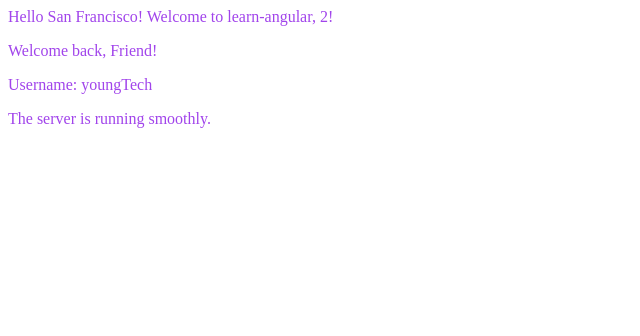
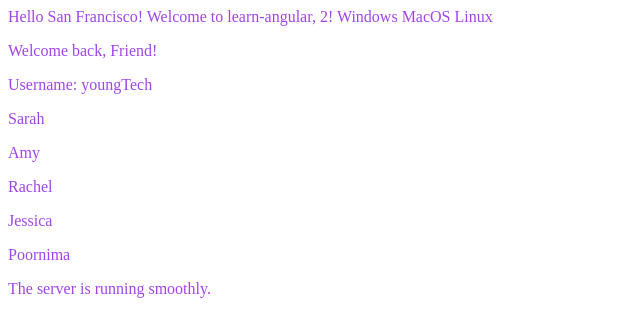
Before and after one commit to Annihilator544/learn-angular2, an Angular app: page / in a window 1280 px wide. Shown: the top 336 px of the page, without its empty margins (0-640 px from the left). Built offline with nearby package versions, Linux system fonts and the light colour scheme.

Commit message:
5-control-flow-for

```diff
--- a/src/app/app.ts
+++ b/src/app/app.ts
@@ -6,6 +6,9 @@ import { User } from './user/user';
   selector: 'app-root',
   template: `
   Hello {{ city }}! Welcome to {{ title() }}, {{ 1 + 1 }}!
+  @for (os of operatingSystems; track os.id) {
+      {{ os.name }}
+    }
   @if (isLoggedIn) {
       <p>Welcome back, Friend!</p>
       <section><app-user /></section>
@@ -27,5 +30,6 @@ export class App {
   city = 'San Francisco';
   isLoggedIn = true;
   isServerRunning = true;
+  operatingSystems = [{id: 'win', name: 'Windows'}, {id: 'osx', name: 'MacOS'}, {id: 'linux', name: 'Linux'}];
   protected readonly title = signal('learn-angular');
 }
--- a/src/app/user/user.html
+++ b/src/app/user/user.html
@@ -1 +1,4 @@
 <p>Username: {{ username }}</p>
+@for (user of users; track user.id) {
+  <p>{{ user.name }}</p>
+}
--- a/src/app/user/user.ts
+++ b/src/app/user/user.ts
@@ -8,4 +8,5 @@ import { Component } from '@angular/core';
 })
 export class User {
   username = 'youngTech';
+  users = [{id: 0, name: 'Sarah'}, {id: 1, name: 'Amy'}, {id: 2, name: 'Rachel'}, {id: 3, name: 'Jessica'}, {id: 4, name: 'Poornima'}]
 }
```
